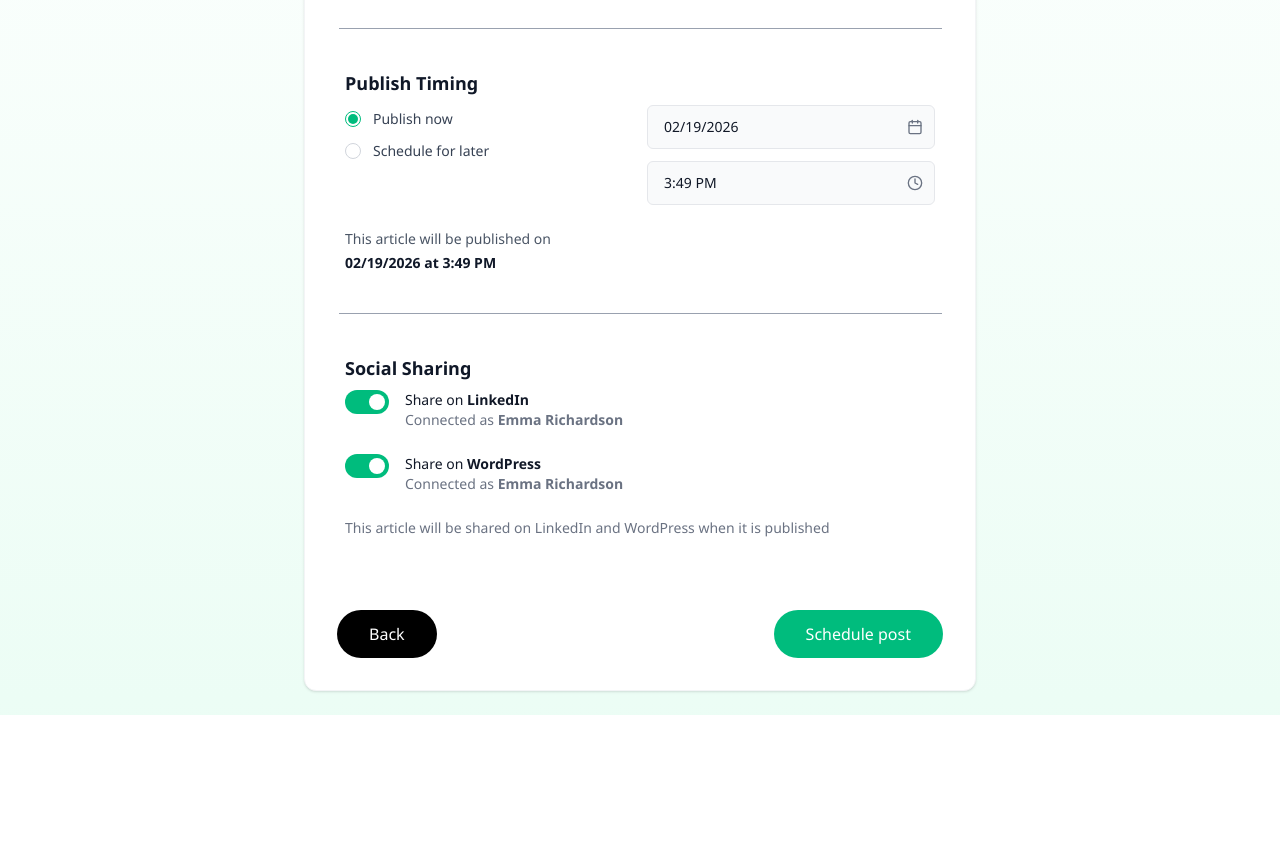
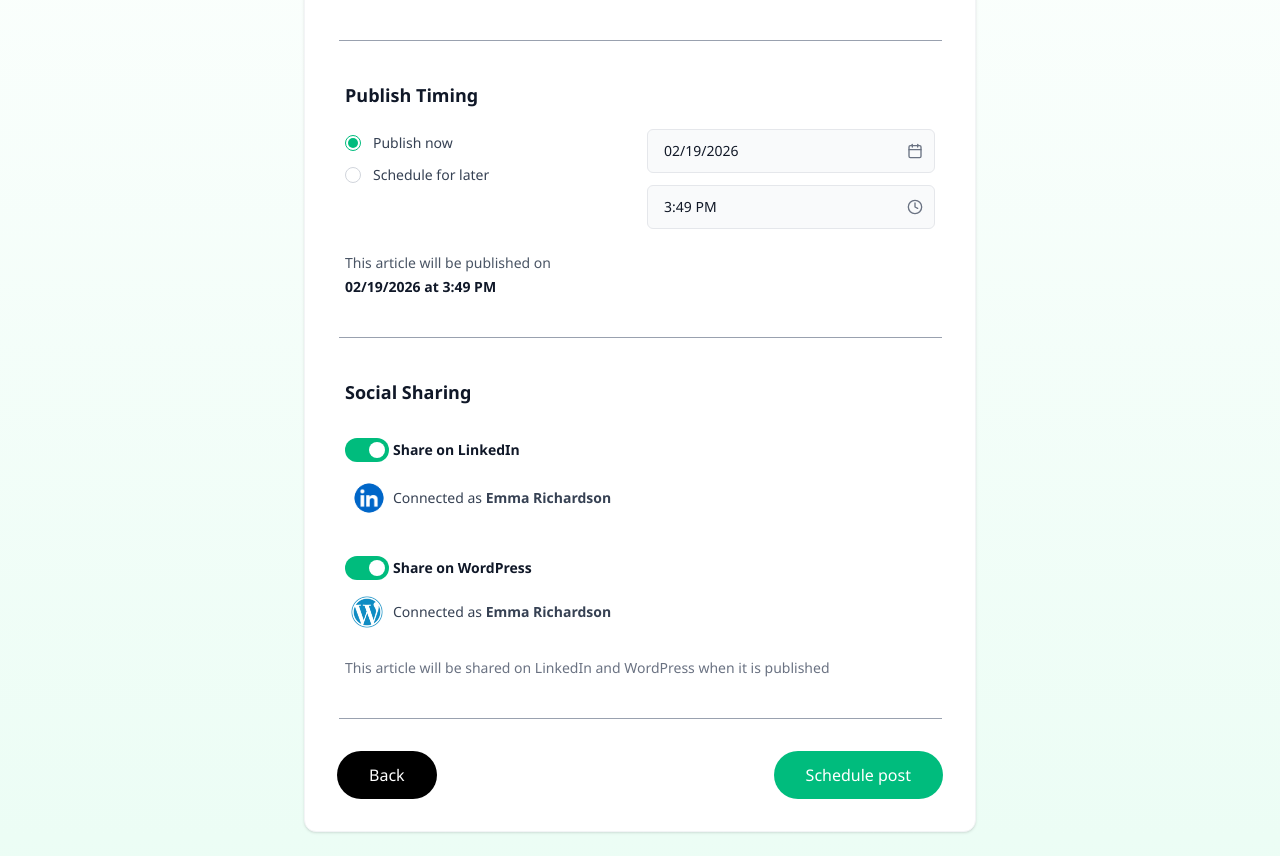
Before and after one commit to dulanprabashwara/software-project-, a Next.js app in the folder easy-blogger/: page /write/publish in a window 1280 px wide. Shown: the part 416-1272 px from the top of the page. Before the commit the page ends 1131 px from the top, so only its background shows below. Built offline with nearby package versions, Linux system fonts and the light colour scheme.

Commit message:
Add LinkedIn and WordPress icons for Social Sharing

```diff
--- a/easy-blogger/app/(main)/write/publish/page.jsx
+++ b/easy-blogger/app/(main)/write/publish/page.jsx
@@ -2,14 +2,15 @@
 
 import { useState } from "react";
 import { useEffect } from "react";
-import { Calendar, Clock } from "lucide-react";
+import { Calendar, Clock} from "lucide-react";
+import Image from "next/image";
 
 //Define a reusable section component for better structure and readability
 function Section({ title, children }) {
   return (
     <div className="p-10">
       <h2 className="text-lg font-semibold text-gray-900">{title}</h2>
-      <div className="mt-2">{children}</div>
+      <div className="mt-5">{children}</div>
     </div>
   );
 }
@@ -181,7 +182,7 @@ export default function PublishArticlePage() {
           <div className="w-[90%] border-t border-gray-400" />
         </div>
 
-      {/*Tags input section*/}
+        {/*Tags input section*/}
         <Section title="Tags">
           <div className="space-y-3">
             <input
@@ -389,27 +390,50 @@ export default function PublishArticlePage() {
 
         <Section title="Social Sharing">
           <div className="space-y-6">
+
             {/* LinkedIn */}
-            <div className="flex items-start gap-4">
-              <Toggle enabled={shareLinkedIn} setEnabled={setShareLinkedIn} />
-              <div>
-                <p className="text-sm">
-                  Share on <span className="font-semibold">LinkedIn</span>
-                </p>
-                <p className="text-sm text-gray-500">
+            <div className="grid grid-cols-[48px_1fr] grid-rows-2 gap-y-0">
+              <div className="flex items-center">
+                <Toggle enabled={shareLinkedIn} setEnabled={setShareLinkedIn} />
+              </div>
+              <div className="flex items-center">
+                <p className="text-sm font-semibold text-gray-900">Share on LinkedIn</p>
+              </div>
+              <div className="flex h-12 w-12 items-center justify-center">
+                <Image
+                src="/icons/linkedin.png"
+                alt="LinkedIn"
+                width={60}
+                height={60}
+                className="object-contain"
+                />
+              </div>
+              <div className="flex items-center">
+                <p className="text-sm text-gray-700">
                   Connected as <span className="font-semibold">Emma Richardson</span>
                 </p>
               </div>
             </div>
 
             {/* WordPress */}
-            <div className="flex items-start gap-4">
-              <Toggle enabled={shareWordPress} setEnabled={setShareWordPress} />
-              <div>
-                <p className="text-sm">
-                  Share on <span className="font-semibold">WordPress</span>
-                </p>
-                <p className="text-sm text-gray-500">
+            <div className="grid grid-cols-[48px_1fr] grid-rows-2 gap-y-0">
+              <div className="flex items-center">
+                <Toggle enabled={shareWordPress} setEnabled={setShareWordPress} />
+              </div>
+              <div className="flex items-center">
+                <p className="text-sm font-semibold text-gray-900">Share on WordPress</p>
+              </div>
+              <div className="flex h-11 w-11 items-center justify-center">
+                <Image
+                src="/icons/wordpress.png"
+                alt="WordPress"
+                width={60}
+                height={60}
+                className="object-contain"
+                />
+              </div>
+              <div className="flex items-center">
+                <p className="text-sm text-gray-700">
                   Connected as <span className="font-semibold">Emma Richardson</span>
                 </p>
               </div>
@@ -429,6 +453,10 @@ export default function PublishArticlePage() {
 
         </Section>
 
+        <div className="flex justify-center">
+          <div className="w-[90%] border-t border-gray-400" />
+        </div>
+
         <div className="p-8 flex items-center justify-between">
           <button className="px-8 py-3 rounded-full bg-black text-white">Back</button>
           <button className="px-8 py-3 rounded-full bg-emerald-500 text-white">
```
Also changed, not shown: easy-blogger/public/icons/linkedin.png (added), easy-blogger/public/icons/wordpress.png (added).
